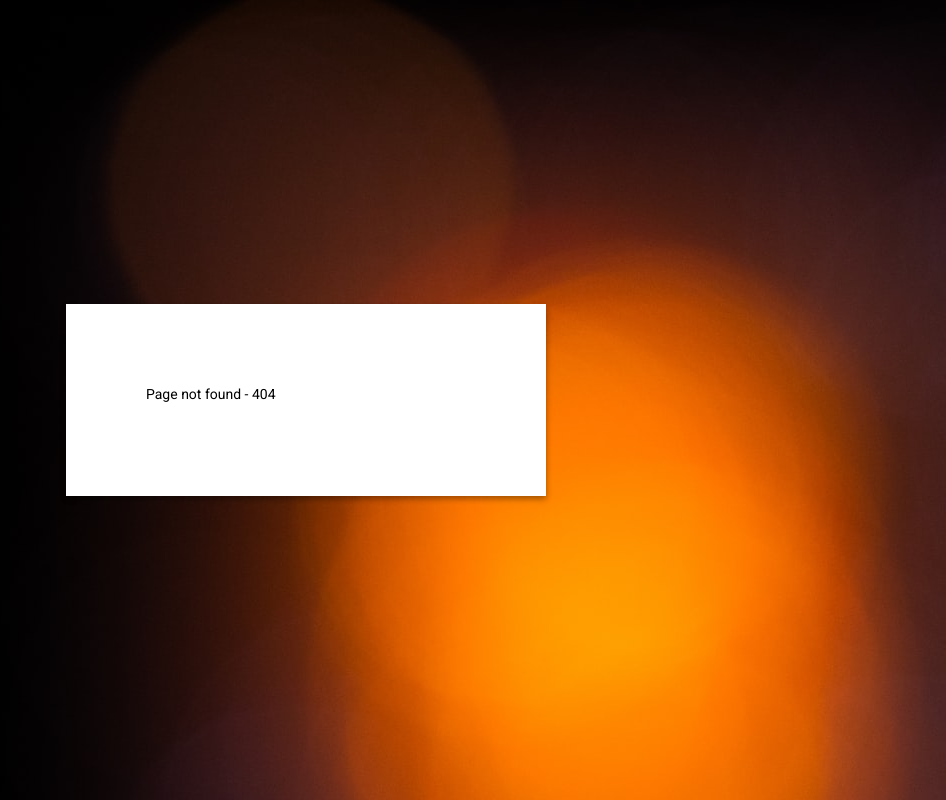
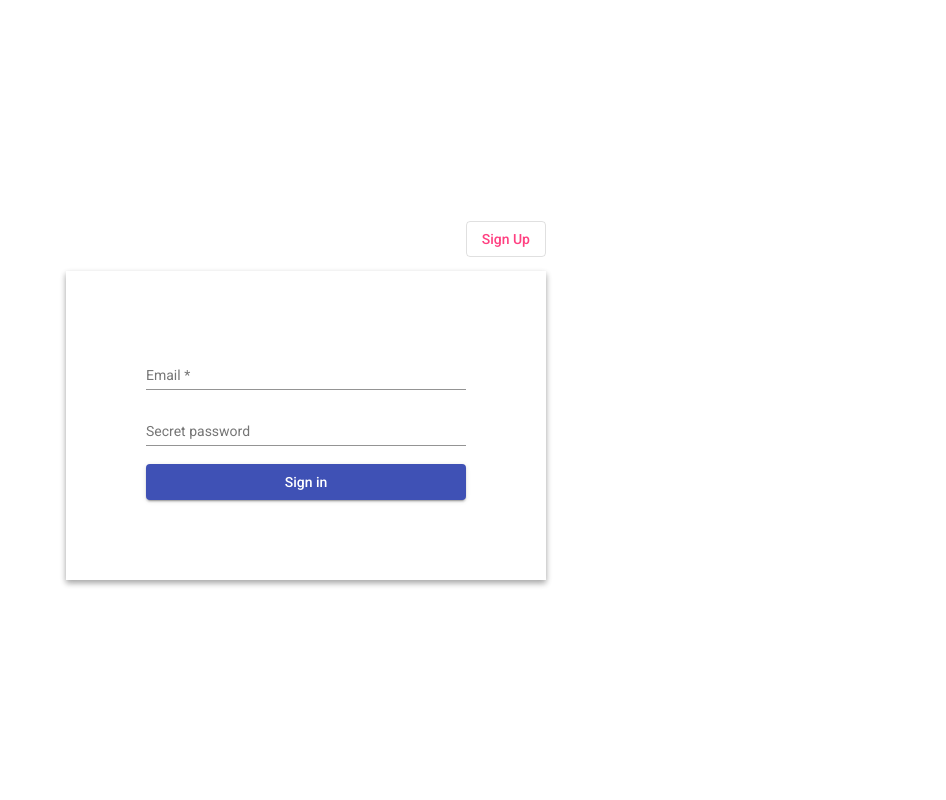
Before and after one commit to WilliamPossos/angular-basic-sign-up, an Angular app: page / in a window 1280 px wide. Before the commit this address had no page. Shown: the whole page, without its empty margins (334-1280 px from the left). Built offline with nearby package versions, Linux system fonts and the light colour scheme.

Commit message:
Add all components into single web page

```diff
--- a/src/app/app.component.html
+++ b/src/app/app.component.html
@@ -1,3 +1,8 @@
+<div class="sign-in-buttons">
+  <button mat-raised-button color="primary" class="sign-in-btn" (click)="onSignIn()" *ngIf="showSignInBtn">Sign in</button>
+  <button mat-stroked-button color="accent" class="sign-up-btn" (click)="onSignUp()" *ngIf="showSignUpBtn">Sign Up</button>
+</div>
 <div class="center">
-  <router-outlet></router-outlet>
+  <app-sign-in *ngIf="!showSignInBtn"></app-sign-in>
+  <app-sign-up *ngIf="!showSignUpBtn"></app-sign-up>
 </div>
--- a/src/app/app.component.ts
+++ b/src/app/app.component.ts
@@ -7,4 +7,15 @@ import { Component } from '@angular/core';
 })
 export class AppComponent {
   title = 'CloudChallenge3';
+  showSignInBtn = false;
+  showSignUpBtn = true;
+  onSignIn = () => {
+    this.showSignInBtn = false;
+    this.showSignUpBtn = true;
+  }
+
+  private onSignUp = () => {
+    this.showSignInBtn = true;
+    this.showSignUpBtn = false;
+  }
 }
--- a/src/app/sign-in/sign-in.component.html
+++ b/src/app/sign-in/sign-in.component.html
@@ -11,5 +11,5 @@
     <mat-label>Verification code</mat-label>
     <input matInput ngModel name="code" placeholder="Verification code" required>
   </mat-form-field>
-  <button mat-stroked-button color="accent" type="submit">Sign in</button>
+  <button mat-raised-button color="primary" type="submit">Sign in</button>
 </form>
--- a/src/styles.css
+++ b/src/styles.css
@@ -7,7 +7,6 @@ html, body {
   display: flex;
   justify-content: center;
   align-items: center;
-  background: url("src/black-orange.jpeg");
 }
 
 body {
@@ -28,3 +27,16 @@ body {
   width: 20rem;
   box-shadow: 0 3px 6px rgba(0,0,0,0.16), 0 3px 6px rgba(0,0,0,0.23);
 }
+
+
+.sign-in-buttons {
+  display: flex;
+  justify-content: flex-end;
+  margin-bottom: 1em;
+}
+
+.sign-in-btn {
+}
+
+.sign-up-btn {
+}
```
